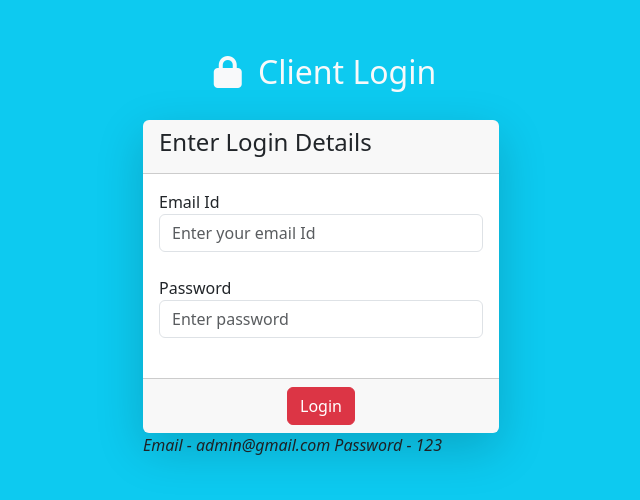
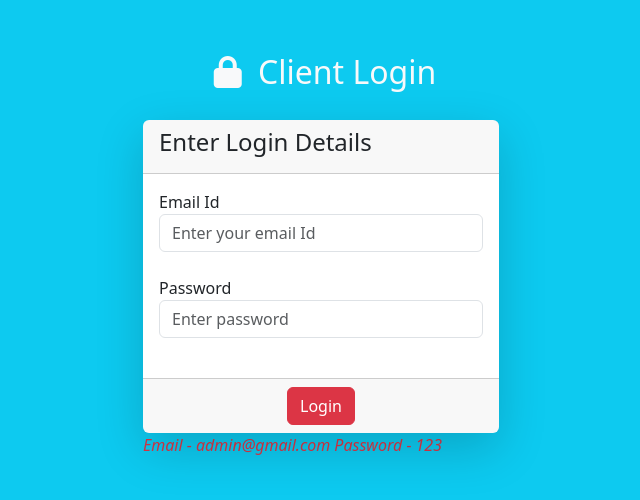
Before and after one commit to paritosh31mishra/Billing-project, a React (Create React App) app in the folder frontend/: page / in a window 1280 px wide. Shown: the top 500 px of the page, without its empty margins (319-959 px from the left). Built offline with nearby package versions, Linux system fonts and the light colour scheme.

Commit message:
Update login.js

```diff
--- a/frontend/src/login.js
+++ b/frontend/src/login.js
@@ -74,7 +74,7 @@ const Login = () => {
                 <button className="btn btn-danger" onClick={loginCheck} disabled={btncontrol}>{btntext}</button>
               </div>
             </div>
-            <span> <i> Email - admin@gmail.com </i> </span> <span> <i>     Password -  123 </i> </span>
+            <span className = "text-danger"> <i> Email - admin@gmail.com </i> </span> <span className = "text-danger"> <i>     Password -  123 </i> </span>
           </div>
           <div className="col-lg-4"></div>
         </div>
```
